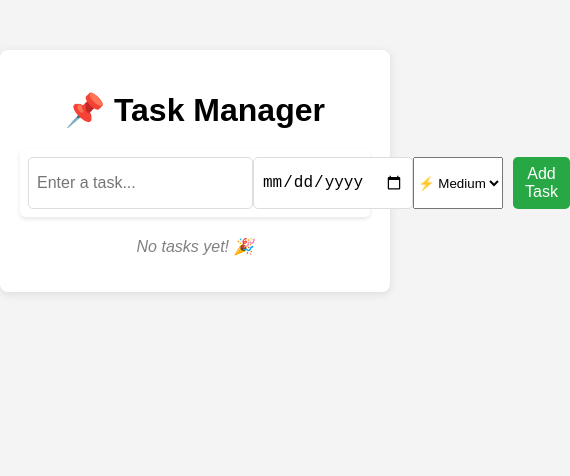
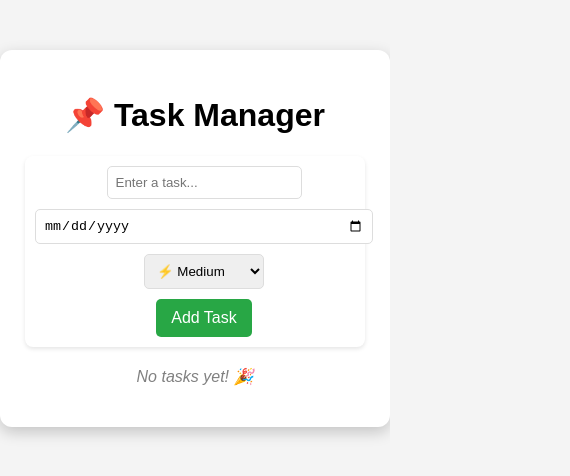
Before and after one commit to CharviBasappa/TaskManager, a React (Create React App) app: page / in a window 390 px wide. Shown: the top 476 px of the page, 570 px wide, since content can reach past the window. Built offline with nearby package versions, Linux system fonts and the light colour scheme.

Commit message:
Changes made in css to align buttons inside the container

```diff
--- a/src/styles.css
+++ b/src/styles.css
@@ -7,47 +7,60 @@ body {
   text-align: center;
 }
 
-  /* Main Container */
+/* Task Manager Container */
 .container {
-    max-width: 400px;
+  max-width: 500px;
   background: white;
-    padding: 20px;
+  padding: 25px;
   margin: 50px auto;
-    border-radius: 8px;
-    box-shadow: 0 2px 10px rgba(0, 0, 0, 0.1);
+  border-radius: 12px;
+  box-shadow: 0 5px 15px rgba(0, 0, 0, 0.2); /* Softer shadow */
+  transition: all 0.3s ease-in-out;
 }
 
-  /* Title */
-  h1 {
-    margin-bottom: 20px;
+.container:hover {
+  box-shadow: 0 8px 20px rgba(0, 0, 0, 0.3);
 }
 
-  /* Task Input */
+/* Task Input Container */
 .task-input {
   display: flex;
-    justify-content: space-between;
+  align-items: center; /* Aligns elements vertically */
+  gap: 10px; /* Spacing between input elements */
+  padding: 10px;
   background: #fff;
-    padding: 8px;
-    border-radius: 5px;
+  border-radius: 8px;
   box-shadow: 0 2px 4px rgba(0, 0, 0, 0.1);
+  flex-wrap: wrap; /* Prevents overflow */
 }
 
-  .task-input input {
-    flex: 1;
+/* Input Fields */
+.task-input input[type="text"],
+.task-input input[type="date"],
+.task-input select {
+  flex: 1; /* Makes input fields stretch equally */
   padding: 8px;
   border: 1px solid #ddd;
   border-radius: 5px;
-    font-size: 16px;
 }
 
+/* Dropdown (Priority Selector) */
+.task-input select {
+  max-width: 120px; /* Prevents dropdown from overflowing */
+  padding: 8px;
+}
+
+/* Add Task Button */
 .task-input button {
-    margin-left: 10px;
+  display: block;
+  margin: 0 auto;
   background: #28a745;
   color: white;
   border: none;
-    padding: 8px 12px;
+  padding: 10px 15px;
   border-radius: 5px;
   cursor: pointer;
+  white-space: nowrap; /* Prevents button text from breaking */
   transition: background 0.3s;
 }
 
@@ -62,30 +75,30 @@ body {
   margin-top: 20px;
 }
 
-  /* Task Item */
+/* Task Cards */
 .task {
   display: flex;
   align-items: center;
   justify-content: space-between;
   background: #fff;
-    padding: 10px;
-    margin: 8px 0;
-    border-radius: 5px;
-    box-shadow: 0 1px 3px rgba(0, 0, 0, 0.1);
+  padding: 15px;
+  border-radius: 8px;
+  margin: 10px 0;
+  box-shadow: 0 4px 8px rgba(0, 0, 0, 0.1); /* Subtle shadow for tasks */
   transition: all 0.3s ease;
 }
 
-  .task.completed span {
+/* Completed Task */
+.task.completed {
+  opacity: 0.7;
   text-decoration: line-through;
-    color: gray;
-    font-weight: bold;
 }
 
-  .task.completed {
-    background: #d4edda;
-    border-left: 5px solid green;
+/* Task Info */
+.task-info {
+  font-size: 12px;
+  color: gray;
 }
-
 
 /* Task Priority Colors */
 .high {
@@ -103,30 +116,11 @@ body {
   border-left: 5px solid green;
 }
 
-/* Additional Styling */
-.task-info {
-  font-size: 12px;
-  color: gray;
-}
-
+/* Task Priority Text */
 .priority {
   font-weight: bold;
-}
-
-  .clear-btn {
-    background: #ff4d4d;
-    color: white;
-    border: none;
-    padding: 10px 15px;
-    border-radius: 5px;
-    cursor: pointer;
-    margin: 15px 0;
-    font-size: 16px;
-    transition: background 0.3s ease;
-  }
-
-  .clear-btn:hover {
-    background: #cc0000;
+  font-size: 14px;
+  margin-top: 5px;
 }
 
 /* Buttons */
@@ -153,9 +147,38 @@ body {
   color: red;
 }
 
+/* Clear All Tasks Button */
+.clear-btn {
+  background: #ff4d4d;
+  color: white;
+  border: none;
+  padding: 10px 15px;
+  border-radius: 5px;
+  cursor: pointer;
+  margin: 15px 0;
+  font-size: 16px;
+  transition: background 0.3s ease;
+}
+
+.clear-btn:hover {
+  background: #cc0000;
+}
+
 /* No Tasks Message */
 .no-tasks {
   color: gray;
   font-style: italic;
   margin-top: 20px;
 }
+
+/* Responsive Fix */
+@media (max-width: 500px) {
+  .task-input {
+    flex-direction: column; /* Stack elements on small screens */
+  }
+
+  .task-input select,
+  .task-input input[type="date"] {
+    width: 100%; /* Make inputs full width */
+  }
+}
```
Lines whose indentation alone changed are shown as unchanged.
